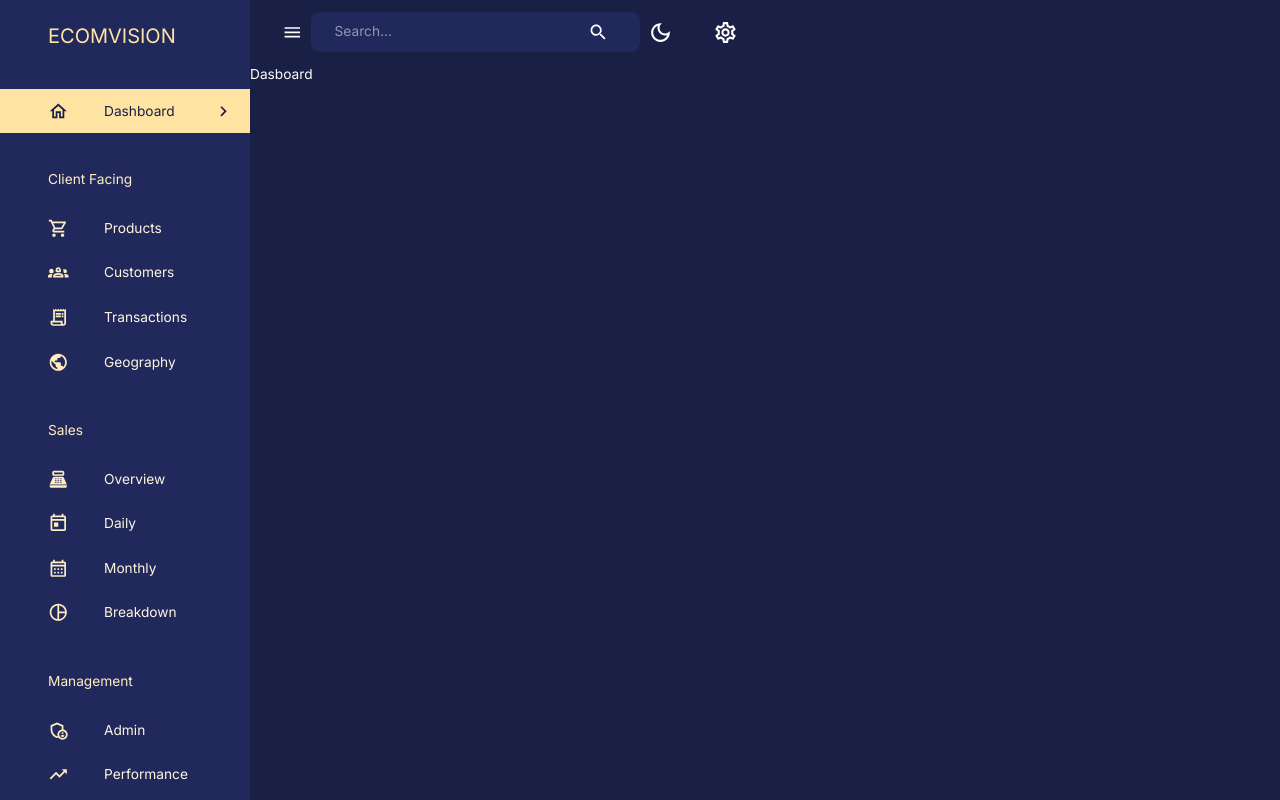
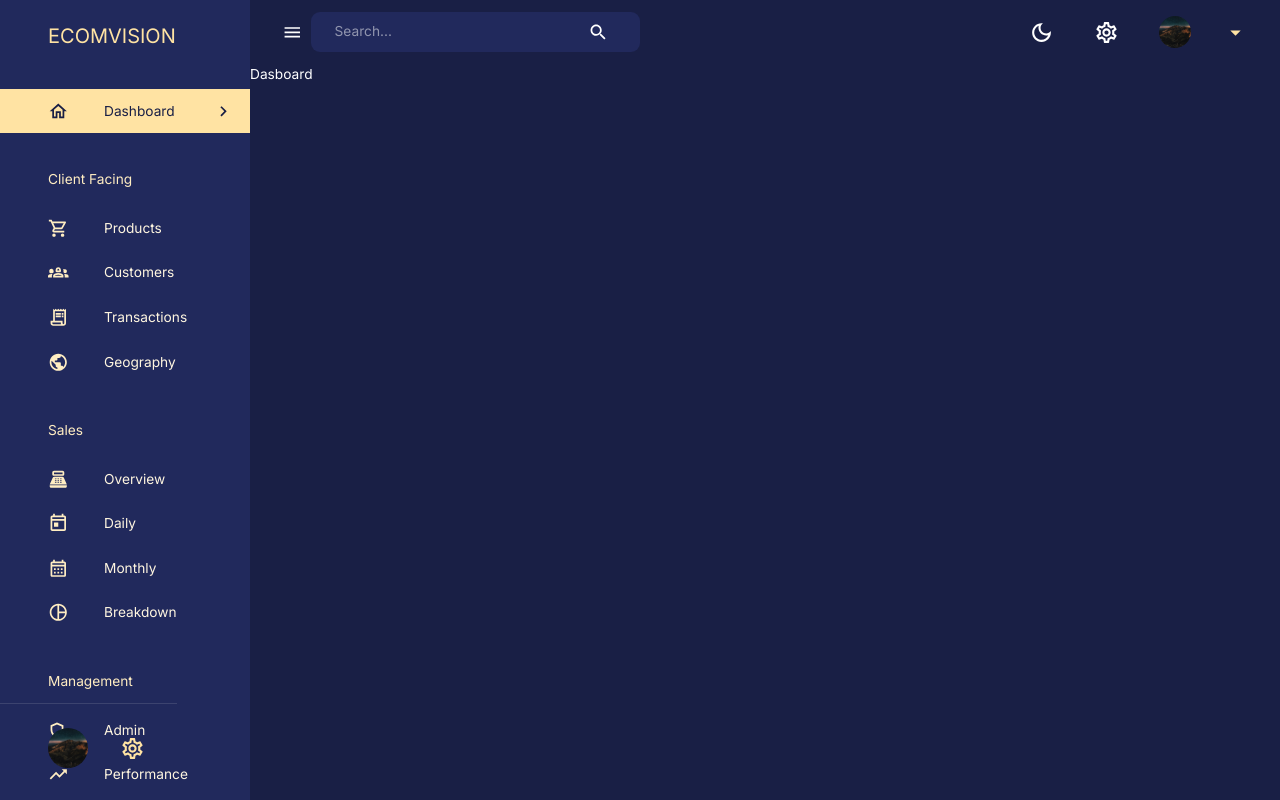
Before and after one commit to praveen9166050/mearn-admin-dashboard, a React (Create React App) app in the folder client/: page /dashboard in a window 1280 px wide. Built offline with nearby package versions, Linux system fonts and the light colour scheme; no server answers.

Commit message:
Added user info to the sidebar and the navbar

```diff
--- a/client/src/components/Navbar.jsx
+++ b/client/src/components/Navbar.jsx
@@ -1,12 +1,18 @@
-import { AppBar, IconButton, InputBase, Toolbar, useTheme } from "@mui/material";
+import { AppBar, Box, Button, IconButton, InputBase, Menu, MenuItem, Toolbar, Typography, useTheme } from "@mui/material";
 import { useDispatch } from "react-redux"
 import FlexBetween from "./FlexBetween";
-import { Search, Menu as MenuIcon, DarkModeOutlined, LightModeOutlined, SettingsOutlined } from "@mui/icons-material";
+import { Search, Menu as MenuIcon, DarkModeOutlined, LightModeOutlined, SettingsOutlined, ArrowDropDownOutlined } from "@mui/icons-material";
 import { setMode } from "state";
+import { useState } from "react";
+import profileImage from "../assets/profileImage.jpg"
 
-function Navbar({isSidebarOpen, setIsSidebarOpen}) {
+function Navbar({user, isSidebarOpen, setIsSidebarOpen}) {
   const dispatch = useDispatch();
   const theme = useTheme();
+  const [anchorEl, setAnchorEl] = useState(null);
+  const isOpen = Boolean(anchorEl);
+  const handleClick = (e) => setAnchorEl(e.currentTarget);
+  const handleClose = () => setAnchorEl(null);
   return (
     <AppBar
       sx={{
@@ -45,6 +51,55 @@ function Navbar({isSidebarOpen, setIsSidebarOpen}) {
           <IconButton>
             <SettingsOutlined sx={{fontSize: "25px"}} />
           </IconButton>
+          <FlexBetween>
+            <Button
+              onClick={handleClick}
+              sx={{
+                display: "flex",
+                justifyContent: "space-between",
+                alignItems: "center",
+                textTransform: "none",
+                gap: "1rem"
+              }}
+            >
+              <Box
+                component="img"
+                alt="profile"
+                src={profileImage}
+                height="32px"
+                width="32px"
+                borderRadius="50%"
+                sx={{objectFit: "cover"}}
+              />
+              <Box textAlign="left">
+                <Typography
+                  fontWeight="bold"
+                  fontSize="0.85rem"
+                  sx={{color: theme.palette.secondary[100]}}
+                >
+                  {user.name}
+                </Typography>
+                <Typography
+                  fontSize="0.75rem"
+                  sx={{color: theme.palette.secondary[200]}}
+                >
+                  {user.occupation}
+                </Typography>
+              </Box>
+              <ArrowDropDownOutlined sx={{
+                color: theme.palette.secondary[300],
+                fontSize: "25px"
+              }}/>
+            </Button>
+            <Menu
+              anchorEl={anchorEl}
+              open={isOpen}
+              onClose={handleClose}
+              anchorOrigin={{vertical: "bottom", horizontal: "center"}}
+            >
+              <MenuItem onClick={handleClose}>Log Out</MenuItem>
+            </Menu>
+          </FlexBetween>
         </FlexBetween>
       </Toolbar>
     </AppBar>
--- a/client/src/components/Sidebar.jsx
+++ b/client/src/components/Sidebar.jsx
@@ -1,8 +1,9 @@
-import { Box, Drawer, IconButton, List, ListItem, ListItemButton, ListItemIcon, ListItemText, Typography, useTheme } from "@mui/material";
+import { Box, Divider, Drawer, IconButton, List, ListItem, ListItemButton, ListItemIcon, ListItemText, Typography, useTheme } from "@mui/material";
 import { useEffect, useState } from "react";
 import { useLocation, useNavigate } from "react-router-dom"
 import FlexBetween from "./FlexBetween";
-import { AdminPanelSettingsOutlined, CalendarMonthOutlined, ChevronLeft, ChevronRightOutlined, Groups2Outlined, HomeOutlined, PieChartOutlined, PointOfSaleOutlined, PublicOutlined, ReceiptLongOutlined, ShoppingCartOutlined, TodayOutlined, TrendingUpOutlined } from "@mui/icons-material";
+import { AdminPanelSettingsOutlined, CalendarMonthOutlined, ChevronLeft, ChevronRightOutlined, Groups2Outlined, HomeOutlined, PieChartOutlined, PointOfSaleOutlined, PublicOutlined, ReceiptLongOutlined, SettingsOutlined, ShoppingCartOutlined, TodayOutlined, TrendingUpOutlined } from "@mui/icons-material";
+import profileImage from "../assets/profileImage.jpg"
 
 const navItems = [
   {
@@ -63,7 +64,7 @@ const navItems = [
   },
 ];
 
-function Sidebar({isNonMobile, drawerWidth, isSidebarOpen, setIsSidebarOpen}) {
+function Sidebar({user, isNonMobile, drawerWidth, isSidebarOpen, setIsSidebarOpen}) {
   const {pathname} = useLocation();
   const [active, setActive] = useState("");
   const navigate = useNavigate();
@@ -72,6 +73,7 @@ function Sidebar({isNonMobile, drawerWidth, isSidebarOpen, setIsSidebarOpen}) {
   useEffect(() => {
     setActive(pathname.substring(1));
   }, [pathname]);
+
   return (
     <Box component="nav">
       {isSidebarOpen && (
@@ -147,6 +149,39 @@ function Sidebar({isNonMobile, drawerWidth, isSidebarOpen, setIsSidebarOpen}) {
               })}
             </List>
           </Box>
+          <Box position="absolute" bottom="2rem">
+            <Divider />
+            <FlexBetween textTransform="none" gap="1rem" m="1.5rem 2rem 0 3rem">
+              <Box
+                component="img"
+                alt="profile"
+                src={profileImage}
+                height="40px"
+                width="40px"
+                borderRadius="50%"
+                sx={{objectFit: "cover"}}
+              />
+              <Box textAlign="left">
+                <Typography
+                  fontWeight="bold"
+                  fontSize="0.9rem"
+                  sx={{color: theme.palette.secondary[100]}}
+                >
+                  {user.name}
+                </Typography>
+                <Typography
+                  fontSize="0.8rem"
+                  sx={{color: theme.palette.secondary[200]}}
+                >
+                  {user.occupation}
+                </Typography>
+              </Box>
+              <SettingsOutlined sx={{
+                color: theme.palette.secondary[300],
+                fontSize: "25px"
+              }}/>
+            </FlexBetween>
+          </Box>
         </Drawer>
       )}
     </Box>
--- a/client/src/scenes/layout/index.jsx
+++ b/client/src/scenes/layout/index.jsx
@@ -2,11 +2,17 @@ import { Box, useMediaQuery } from "@mui/material"
 import Navbar from "components/Navbar"
 import Sidebar from "components/Sidebar";
 import { useState } from "react";
+import { useSelector } from "react-redux";
 import { Outlet } from "react-router-dom"
+import { useGetUserQuery } from "state/api";
 
 function Layout() {
   const isNonMobile = useMediaQuery("(min-width: 600px)");
   const [isSidebarOpen, setIsSidebarOpen] = useState(true);
+  const userId = useSelector((state) => state.global.userId);
+  const {data} = useGetUserQuery(userId);
+  console.log("data:", data);
+
   return (
     <Box
       display={isNonMobile ? "flex" : "block"}
@@ -14,13 +20,18 @@ function Layout() {
       width="100%"
     >
       <Sidebar
+        user={(data && data.user) || {}}
         isNonMobile={isNonMobile}
         drawerWidth="250px"
         isSidebarOpen={isSidebarOpen}
         setIsSidebarOpen={setIsSidebarOpen}
       />
-      <Box>
-        <Navbar isSidebarOpen={isSidebarOpen} setIsSidebarOpen={setIsSidebarOpen}/>
+      <Box flexGrow={1}>
+        <Navbar
+          user={(data && data.user) || {}}
+          isSidebarOpen={isSidebarOpen}
+          setIsSidebarOpen={setIsSidebarOpen}
+        />
         <Outlet />
       </Box>
     </Box>
--- a/client/src/state/api.js
+++ b/client/src/state/api.js
@@ -6,7 +6,7 @@ export const api = createApi({
   tagTypes: ["User"],
   endpoints: (build) => ({
     getUser: build.query({
-      query: id => `general/user/${id}`,
+      query: (id) => `general/user/${id}`,
       providesTags: ["User"]
     })
   })
```
Also changed, not shown: 1 other file (tests, documents, lock files or other folders).
